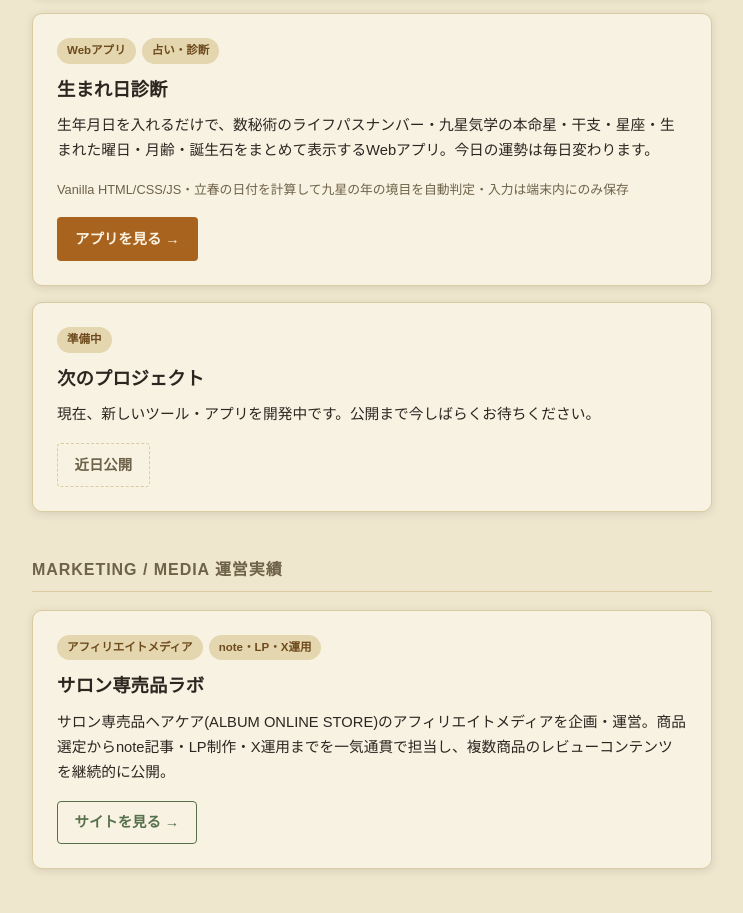
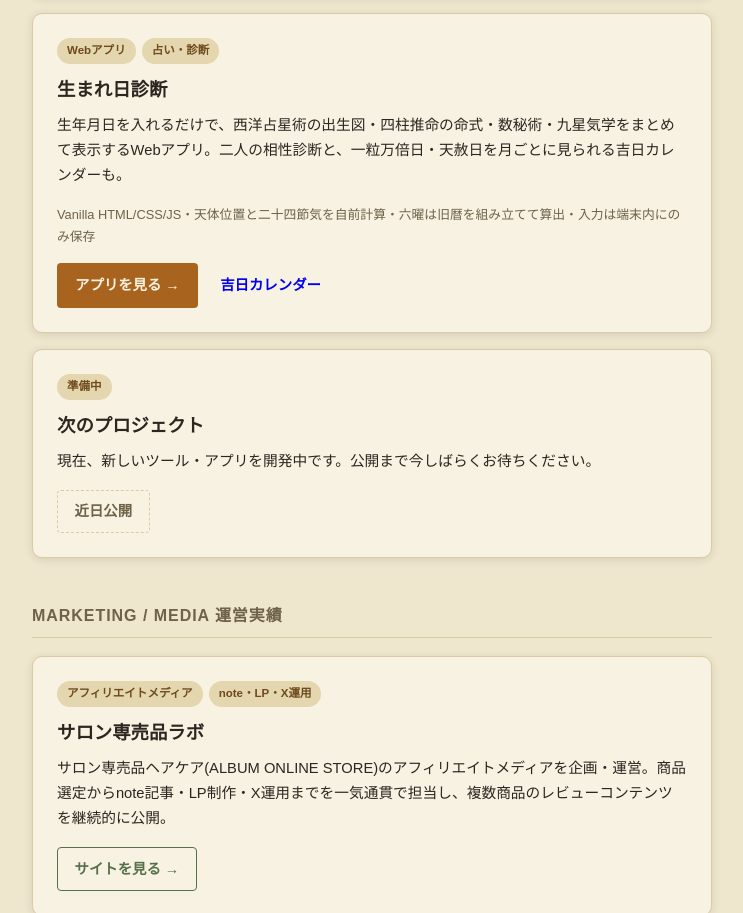
Before and after one commit to hakoniwa-lab/hakoniwa-lab.github.io, a plain HTML site: page index.html in a window 1280 px wide. Shown: the part 3619-4532 px from the top of the page, without its empty margins (268-1011 px from the left). Drawn offline with Linux system fonts and the light colour scheme.

Commit message:
生まれ日診断の紹介に相性診断・吉日カレンダーを追記
Co-Authored-By: Claude Fable 5.1 <noreply@anthropic.com>

```diff
--- a/index.html
+++ b/index.html
@@ -295,9 +295,10 @@ html, body {
           <span class="badge">占い・診断</span>
         </div>
         <h3 class="card__title">生まれ日診断</h3>
-        <p class="card__desc">生年月日を入れるだけで、数秘術のライフパスナンバー・九星気学の本命星・干支・星座・生まれた曜日・月齢・誕生石をまとめて表示するWebアプリ。今日の運勢は毎日変わります。</p>
-        <p class="card__meta">Vanilla HTML/CSS/JS・立春の日付を計算して九星の年の境目を自動判定・入力は端末内にのみ保存</p>
+        <p class="card__desc">生年月日を入れるだけで、西洋占星術の出生図・四柱推命の命式・数秘術・九星気学をまとめて表示するWebアプリ。二人の相性診断と、一粒万倍日・天赦日を月ごとに見られる吉日カレンダーも。</p>
+        <p class="card__meta">Vanilla HTML/CSS/JS・天体位置と二十四節気を自前計算・六曜は旧暦を組み立てて算出・入力は端末内にのみ保存</p>
         <a class="btn btn--primary" href="./birthday-fortune/">アプリを見る →</a>
+        <a class="btn" href="./birthday-fortune/calendar/">吉日カレンダー</a>
       </article>
 
       <article class="card">
```
Also changed, not shown: about.html (+1 -1 lines).
